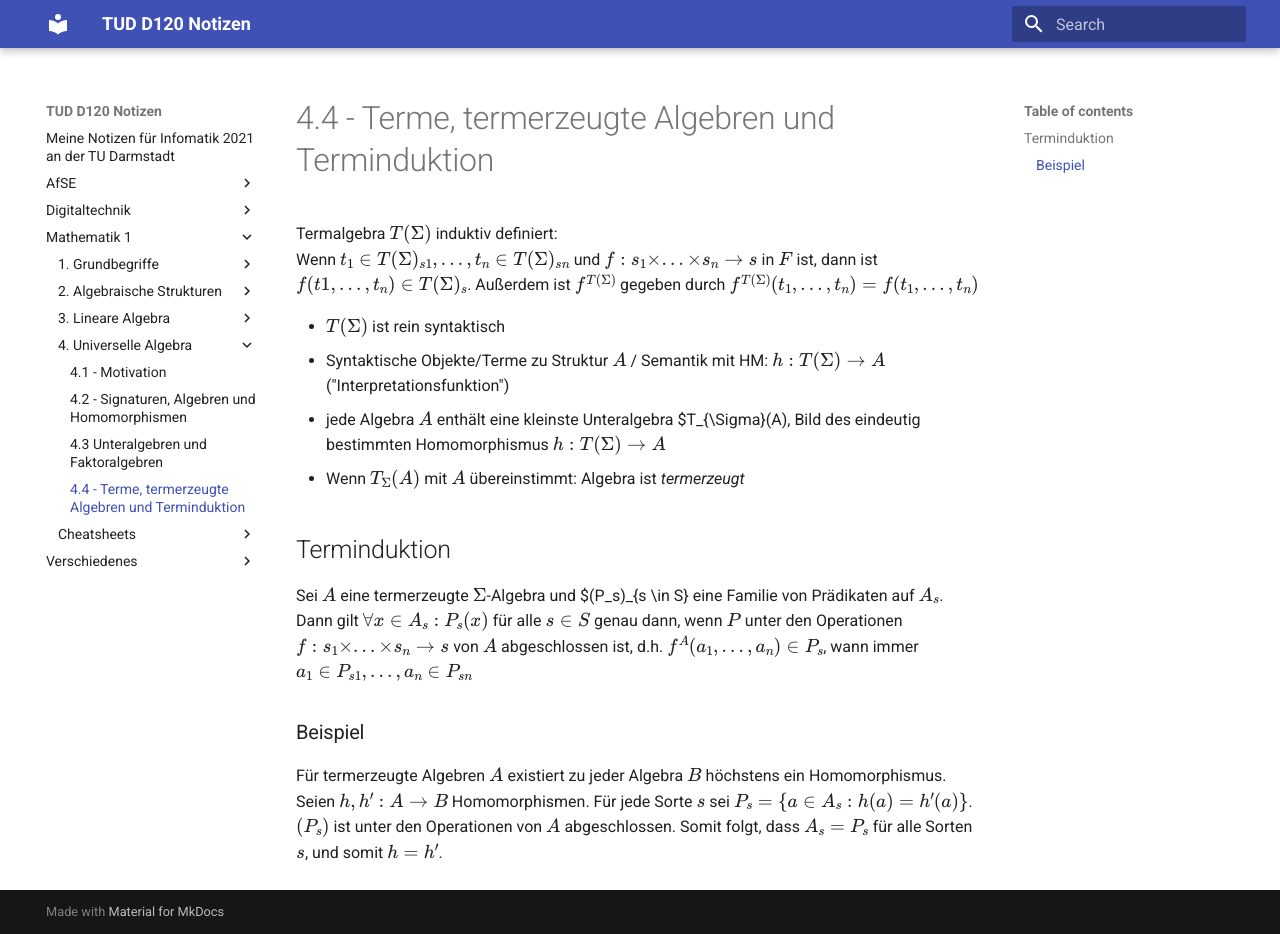
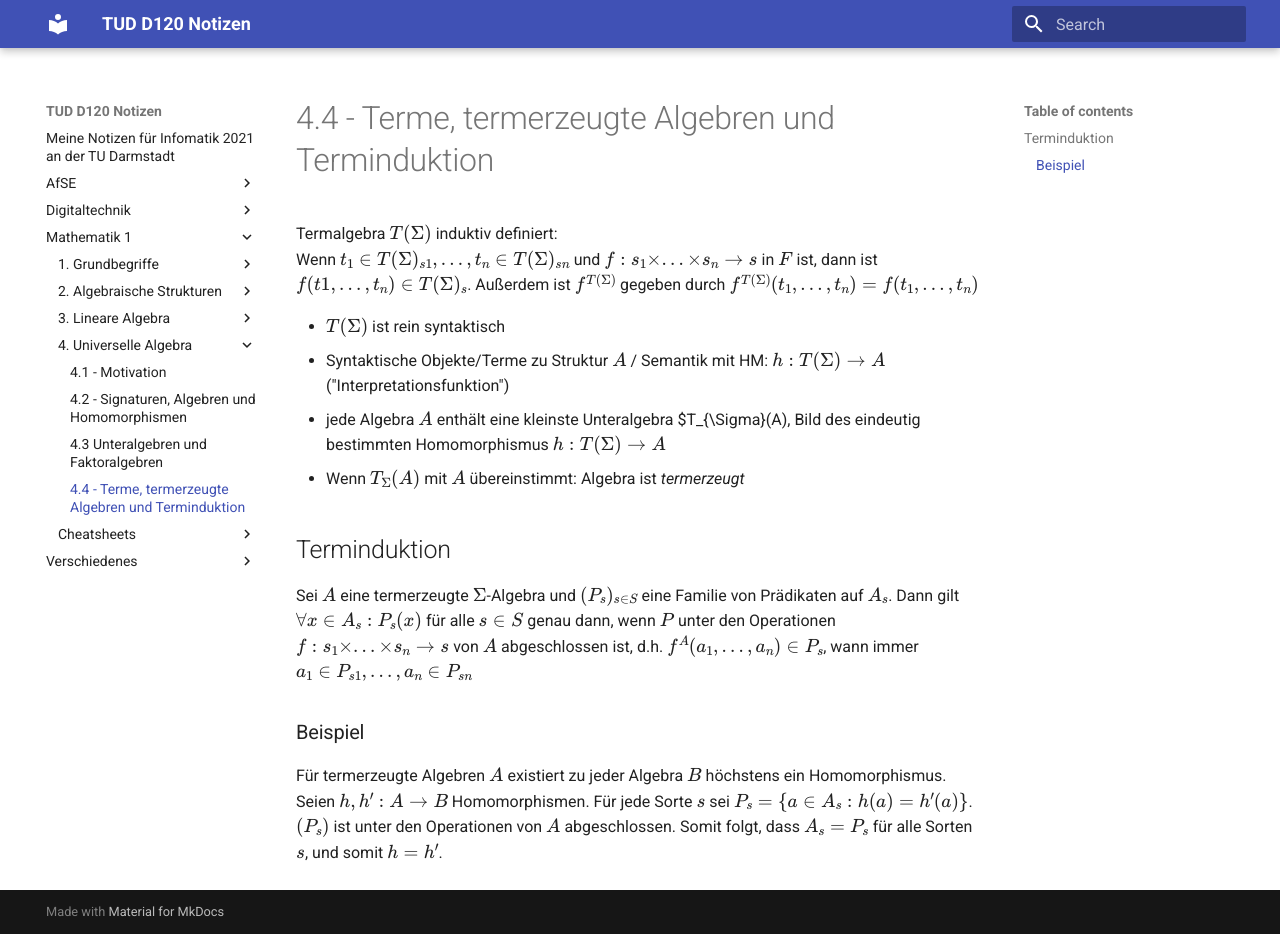
Before and after one commit to aurelilia/fb20-notes, an MkDocs documentation site: the page built from docs/Mathematik 1/4. Universelle Algebra/4.4_terms.md, in a window 1280 px wide and 934 px high. Built offline with MkDocs 1.6.1 and Material for MkDocs 9.7.7, drawn with Linux system fonts in a browser that asks for light colours.

Commit message:
another one

```diff
--- a/docs/Mathematik 1/4. Universelle Algebra/4.4_terms.md
+++ b/docs/Mathematik 1/4. Universelle Algebra/4.4_terms.md
@@ -10,7 +10,7 @@ $f^{T(\Sigma)}(t_1,...,t_n) = f(t_1,...,t_n)$
 - Wenn $T_\Sigma(A)$ mit $A$ übereinstimmt: Algebra ist *termerzeugt*
 
 ## Terminduktion
-Sei $A$ eine termerzeugte $\Sigma$-Algebra und $(P_s)_{s \in S} eine Familie von Prädikaten auf
+Sei $A$ eine termerzeugte $\Sigma$-Algebra und $(P_s)_{s \in S}$ eine Familie von Prädikaten auf
 $A_s$. Dann gilt $\forall x \in A_s: P_s(x)$ für alle $s \in S$ genau dann, wenn
 $P$ unter den Operationen $f: s_1 \times ... \times s_n \to s$ von $A$ abgeschlossen ist, d.h.
 $f^A(a_1,...,a_n) \in P_s$, wann immer $a_1 \in P_{s1},...,a_n \in P_{sn}$
```
